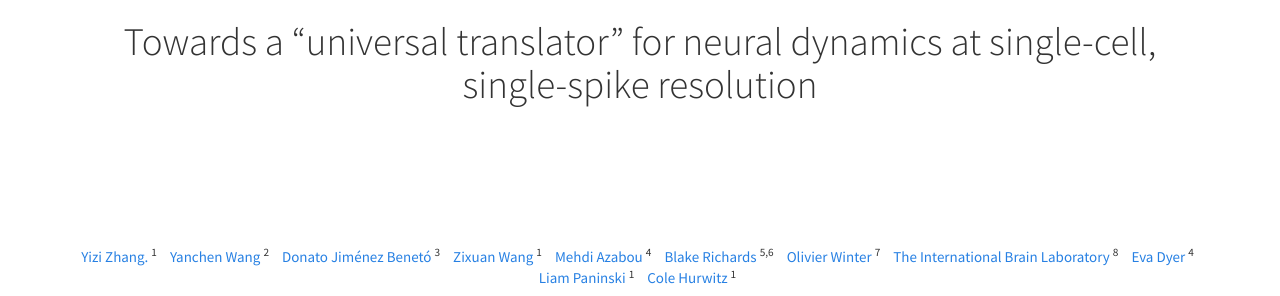
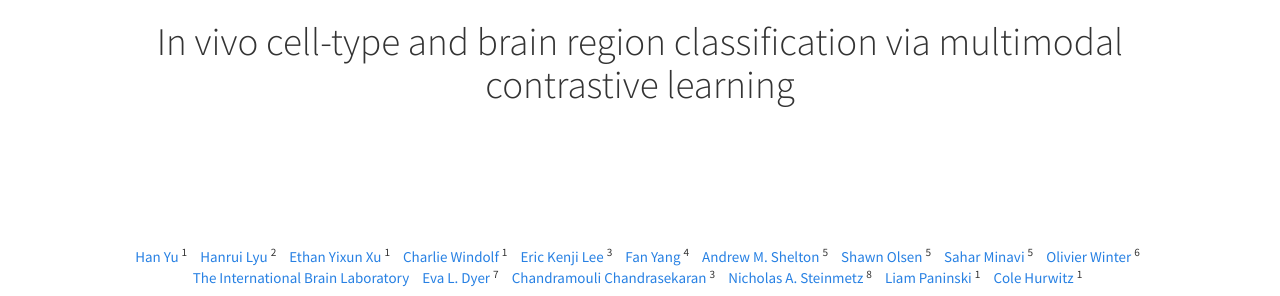
Before and after one commit to colehurwitz/ibl-nemo.github.io, a plain HTML site: page index.html in a window 1280 px wide. Shown: the top 296 px of the page. Drawn offline with Linux system fonts and the light colour scheme; a script that the page names is missing.

Commit message:
Update index.html

```diff
--- a/index.html
+++ b/index.html
@@ -12,7 +12,7 @@
 
     <meta http-equiv="x-ua-compatible" content="ie=edge">
 
-    <title>ibl-mtm</title>
+    <title>ibl-nemo</title>
 
     <meta name="description" content="">
     <meta name="viewport" content="width=device-width, initial-scale=1">
@@ -47,7 +47,7 @@
     <div class="container" id="main">
         <div class="row">
             <h1 class="col-md-12 text-center">
-                Towards a “universal translator” for neural dynamics at single-cell, single-spike resolution
+                In vivo cell-type and brain region classification via multimodal contrastive learning
             <br /><br />
             <!-- <small>
                 July 2024
@@ -59,49 +59,74 @@
             <div class="col-md-12 text-center">
                 <ul class="list-inline">
                     <li>
-                        <a href="mailto:yz4123@columbia.edu">
-                            Yizi Zhang.
+                        <a href="mailto:hy2562@columbia.edu">
+                            Han Yu
                         </a><sup>1</sup>
                     </li>
                     <li>
-                        <a href="https://ppwangyc.github.io">
-                          Yanchen Wang
+                        <a href="mailto:hanruilyu2029@northwestern.edu">
+                          Hanrui Lyu
                         </a><sup>2</sup>
                     </li>
                    <li>
-                        <a href="mailto:donatojb@mit.edu">
-                            Donato Jiménez Benetó
+                        <a href="mailto:yx2740@columbia.edu">
+                            Ethan Yixun Xu
+                        </a><sup>1</sup>
+                    </li>
+                    <li>
+                        <a href="mailto:ciw2107@columbia.edu">
+                            Charlie Windolf
+                        </a><sup>1</sup>
+                    </li>
+                    <li>
+                        <a href="mailto:kenjilee@bu.edu">
+                            Eric Kenji Lee
                         </a><sup>3</sup>
                     </li>
                     <li>
-                        <a href="mailto:zw3008@columbia.edu">
-                            Zixuan Wang
-                        </a><sup>1</sup>
-                    </li>
-                    <li>
-                        <a href="mailto:mazabou@gatech.edu">
-                            Mehdi Azabou
+                        <a href="mailto:yfan7809@gmail.com">
+                            Fan Yang
                         </a><sup>4</sup>
                     </li>
                     <li>
-                        <a href="https://sites.google.com/mila.quebec/linc-lab/home">
-                            Blake Richards
-                        </a><sup>5,6</sup>
+                        <a href="mailto:andrew.shelton1312@gmail.com">
+                            Andrew M. Shelton
+                        </a><sup>5</sup>
                     </li>
                     <li>
-                        <a href="https://pt.linkedin.com/in/olivier-winter-57681087">
+                        <a href="https://alleninstitute.org/person/shawn-olsen/">
+                            Shawn Olsen
+                        </a><sup>5</sup>
+                    </li>
+                    <li>
+                        <a href="mailto:smanavi.ctp@gmail.com">
+                            Sahar Minavi
+                        </a><sup>5</sup>
+                    </li>
+                    <li>
+                        <a href="mailto:olivier.winter@internationalbrainlab.org">
                             Olivier Winter
-                        </a><sup>7</sup>
+                        </a><sup>6</sup>
                     </li>
                     <li>
                         <a href="https://www.internationalbrainlab.com/">
                             The International Brain Laboratory
-                        </a><sup>8</sup>
+                        </a>
                     </li>
                     <li>
                         <a href="https://dyerlab.gatech.edu/">
-                            Eva Dyer
-                        </a><sup>4</sup>
+                            Eva L. Dyer
+                        </a><sup>7</sup>
+                    </li>
+                    <li>
+                        <a href="https://sites.bu.edu/chandlab/">
+                            Chandramouli Chandrasekaran
+                        </a><sup>3</sup>
+                    </li>
+                    <li>
+                        <a href="https://www.nicksteinmetz.com/">
+                            Nicholas A. Steinmetz
+                        </a><sup>8</sup>
                     </li>
                     <li>
                         <a href="http://www.stat.columbia.edu/~liam/">
@@ -125,27 +150,27 @@
                     </li>
                     <br>
                     <li>
-                        <sup>2</sup>Stanford University
+                        <sup>2</sup>Northwestern University
                     </li>
                     <br>
                     <li>
-                        <sup>3</sup>Universitat Politècnica de Catalunya
+                        <sup>3</sup>Boston University
                     </li>
                     <li>
-                        <sup>4</sup>Georgia Institute of Technology
+                        <sup>4</sup>University of College London
                     </li>
                     <li>
-                        <sup>5</sup>Mila
+                        <sup>5</sup>Allen Institute
                     </li>
                     <li>
-                        <sup>6</sup>McGill University
+                        <sup>6</sup>Champalimaud Foundation
                     </li>
                     <li>
-                        <sup>7</sup>Champalimaud Foundation
+                        <sup>7</sup>Georgia Institute of Technology
                     </li>
                     <br>
                     <li>
-                        <sup>8</sup>The International Brain Laboratory
+                        <sup>8</sup>University of Washington
                     </li>
                     <br>
                 </ul>
```
